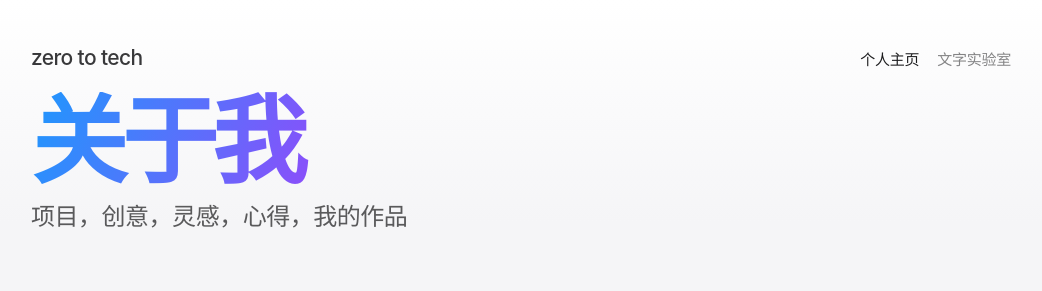
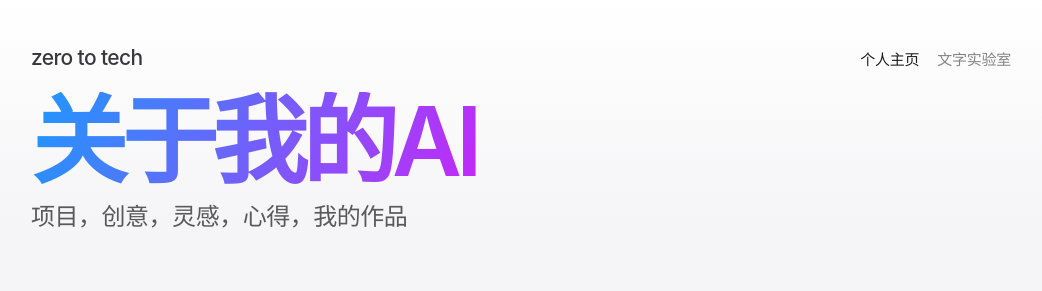
Before and after one commit to gtycloud/zero-to-tech, a website built with Vite: page index.html in a window 1280 px wide. Shown: the whole page, without its empty margins (119-1161 px from the left). Built offline with nearby package versions, Linux system fonts and the light colour scheme.

```diff
--- a/index.html
+++ b/index.html
@@ -30,7 +30,7 @@
                 </nav>
               </div>
               <div class="hero-copy">
-                <h1 class="hero-display">关于我</h1>
+                <h1 class="hero-display">关于我的AI</h1>
                 <p class="hero-subtitle">项目，创意，灵感，心得，我的作品</p>
               </div>
             </article>
```
Also changed, not shown: package.json (added, +24 -0 lines), 2 other files.
